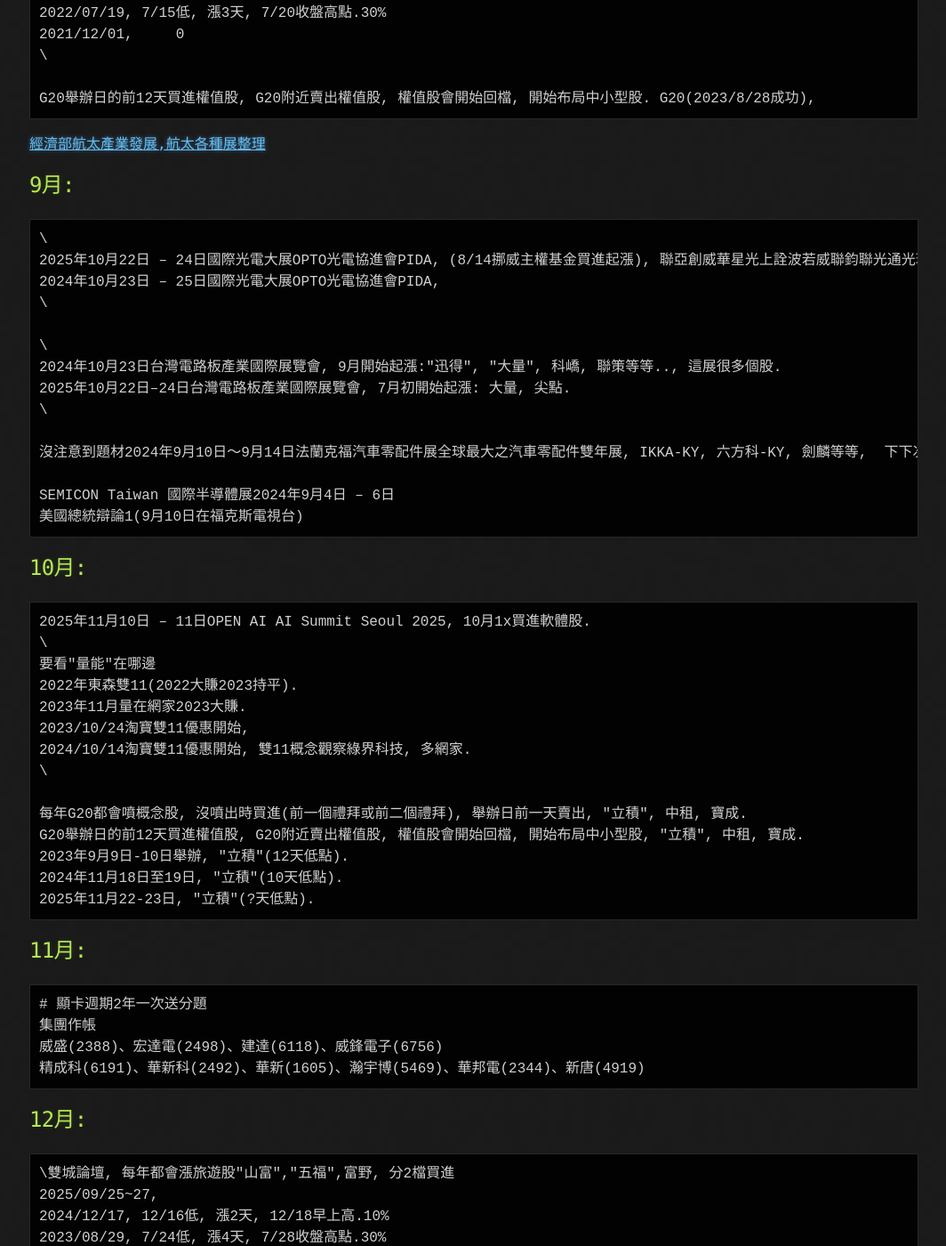
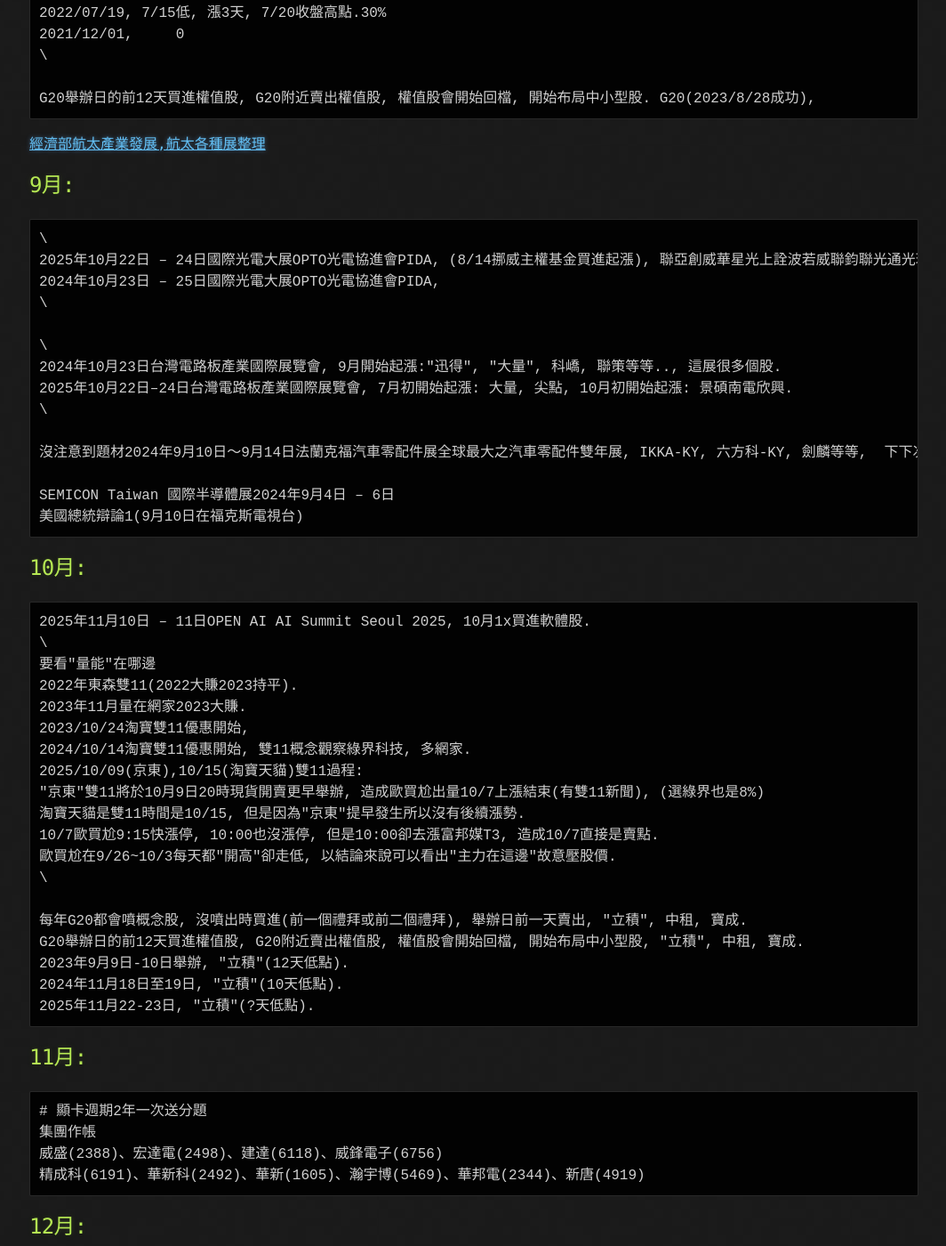
Before and after one commit to lepg5487/Stock_God, a Jekyll site: the page built from experience.md, in a window 1280 px wide and 1400 px high, scrolled down 10477 px. Shown: the whole window at 89% size, without its empty margins (107-1171 px from the left). Built offline with Jekyll 4.4.1, drawn with Linux system fonts in a browser that asks for light colours; our own code applies the rules of GitHub Pages for plain Markdown files; some of the changed text lies outside the part shown.

Commit message:
Update experience.md

````diff
--- a/experience.md
+++ b/experience.md
@@ -415,7 +415,7 @@
 
 \
 2024年10月23日台灣電路板產業國際展覽會, 9月開始起漲:"迅得", "大量", 科嶠, 聯策等等.., 這展很多個股.
-2025年10月22日–24日台灣電路板產業國際展覽會, 7月初開始起漲: 大量, 尖點.
+2025年10月22日–24日台灣電路板產業國際展覽會, 7月初開始起漲: 大量, 尖點, 10月初開始起漲: 景碩南電欣興.
 \
 
 沒注意到題材2024年9月10日～9月14日法蘭克福汽車零配件展全球最大之汽車零配件雙年展, IKKA-KY, 六方科-KY, 劍麟等等,  下下次2026年
@@ -432,6 +432,11 @@
 2023年11月量在網家2023大賺.
 2023/10/24淘寶雙11優惠開始,
 2024/10/14淘寶雙11優惠開始, 雙11概念觀察綠界科技, 多網家.
+2025/10/09(京東),10/15(淘寶天貓)雙11過程:
+"京東"雙11將於10月9日20時現貨開賣更早舉辦, 造成歐買尬出量10/7上漲結束(有雙11新聞), (選綠界也是8%)
+淘寶天貓是雙11時間是10/15, 但是因為"京東"提早發生所以沒有後續漲勢.
+10/7歐買尬9:15快漲停, 10:00也沒漲停, 但是10:00卻去漲富邦媒T3, 造成10/7直接是賣點.
+歐買尬在9/26~10/3每天都"開高"卻走低, 以結論來說可以看出"主力在這邊"故意壓股價.
 \
 
 每年G20都會噴概念股, 沒噴出時買進(前一個禮拜或前二個禮拜), 舉辦日前一天賣出, "立積", 中租, 寶成.
@@ -555,7 +560,7 @@
 2022年東森(10/28低點, 11/03高點), 雙11事件交易.
 2023網家
 2024網家100%
-2025
+2025歐買尬8%, 網家政府發現金10%
 ```
 
 # CommunicAsia, "1.海華(穩定)", 2.可能噴"訊舟"
````
